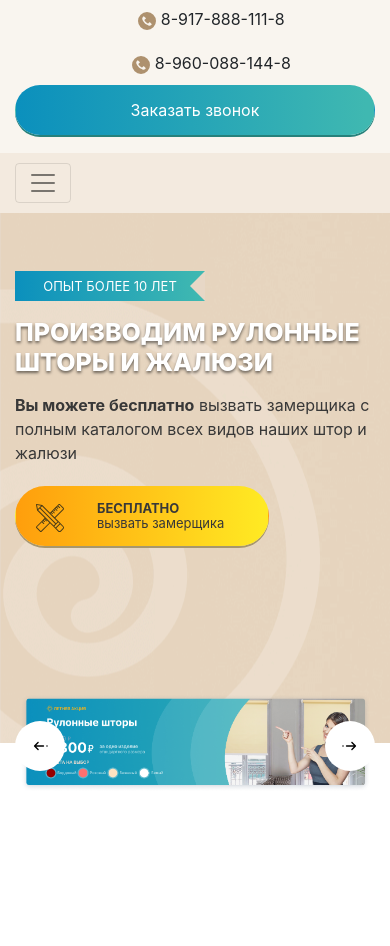
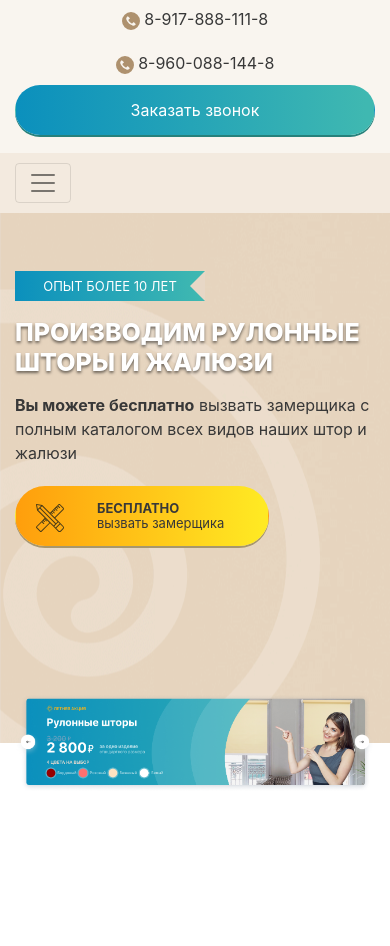
Before and after one commit to mirash-andrei/curtains, a plain HTML site: page index.html in a window 390 px wide. Shown: the part 127-1073 px from the top of the page. Drawn offline with nearby package versions, Linux system fonts and the light colour scheme.

Commit message:
version 2.2 fix bags

```diff
--- a/css/style.scss
+++ b/css/style.scss
@@ -10,6 +10,10 @@ header {
     .mb-1 {
       margin-top: 10px;
       margin-bottom: 10px !important;
+      color: $black;
+      &:hover {
+        color: $black;
+      }
     }
   }
 
@@ -215,14 +219,14 @@ button:focus {
     .swiper-button-next {
       right: -25px !important;
       @media (max-width: 768px) {
-        right: 0 !important;
+        display: none;
       }
     }
 
     .swiper-button-prev {
       left: -25px !important;
       @media (max-width: 768px) {
-        left: 0 !important;
+        display: none;
       }
     }
   }
@@ -370,6 +374,9 @@ button:focus {
     z-index: 100;
     @media (min-width: 768px) {
       bottom: 45px !important;
+    }
+    @media (max-width: 768px) {
+      display: none;
     }
   }
 
--- a/index.html
+++ b/index.html
@@ -26,19 +26,19 @@
                 </svg>
                 <p class="mb-0 ml-1"><b>Набережные Челны</b> Проспект мира 7/24а</p>
             </div>
-            <div class="col-lg-3 col-md-6 d-flex flex-column justify-content-center pl-5">
-                <p class="mb-1">
+            <div class="col-lg-3 col-md-6 d-flex flex-column justify-content-center pl-md-5">
+                <a href="tel:8-917-888-111-8" class="mb-1">
                     <svg width="18" height="18" viewBox="0 0 18 18" fill="none" xmlns="http://www.w3.org/2000/svg">
                         <use xlink:href="#phone"></use>
                     </svg>
                     8-917-888-111-8
-                </p>
-                <p class="mb-1">
+                </a>
+                <a href="tel:8-960-088-144-8" class="mb-1">
                     <svg width="18" height="18" viewBox="0 0 18 18" fill="none" xmlns="http://www.w3.org/2000/svg">
                         <use xlink:href="#phone"></use>
                     </svg>
                     8-960-088-144-8
-                </p>
+                </a>
             </div>
             <div class="col-lg-2 col-md-6 d-flex align-items-center">
                 <button type="button" class="btn btn-gradient" data-toggle="modal" data-target="#exampleModal">
```
Also changed, not shown: css/style.css, 1 other file.
